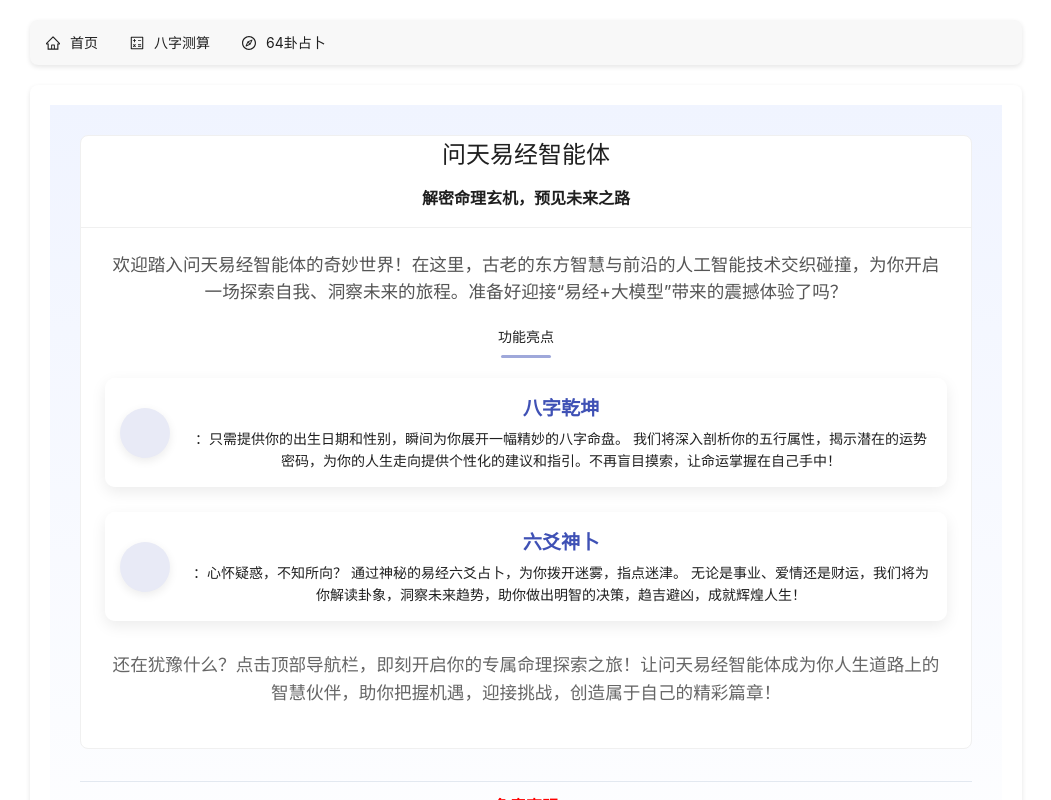
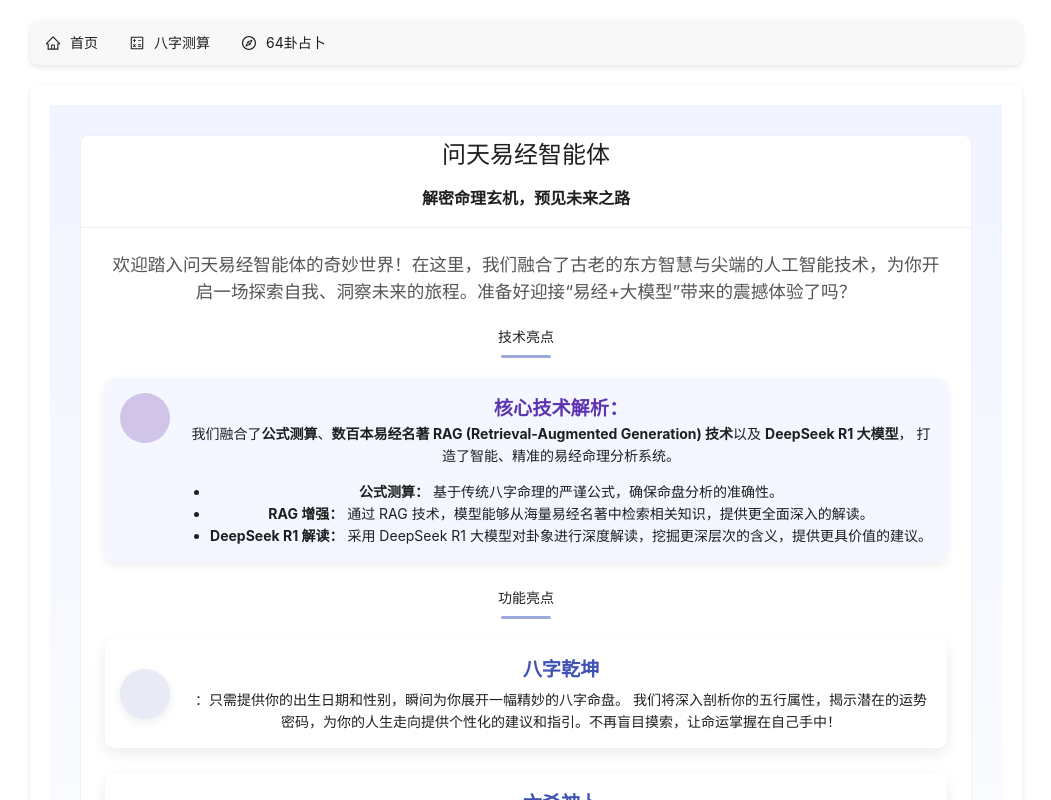
Before and after one commit to 593817844/wtian, a Vue app in the folder ui/: page /home in a window 1280 px wide. Shown: the top 800 px of the page, without its empty margins (114-1165 px from the left). Built offline with nearby package versions, Linux system fonts and the light colour scheme; a small style sheet from the web is missing.

Commit message:
前端首页美化

```diff
--- a/ui/src/components/HomeView.vue
+++ b/ui/src/components/HomeView.vue
@@ -9,8 +9,34 @@
       </template>
       <div class="prose text-gray-700 leading-relaxed">
         <p class="text-lg intro-text">
-          欢迎踏入问天易经智能体的奇妙世界！在这里，古老的东方智慧与前沿的人工智能技术交织碰撞，为你开启一场探索自我、洞察未来的旅程。准备好迎接“易经+大模型”带来的震撼体验了吗？
+          欢迎踏入问天易经智能体的奇妙世界！在这里，我们融合了古老的东方智慧与尖端的人工智能技术，为你开启一场探索自我、洞察未来的旅程。准备好迎接“易经+大模型”带来的震撼体验了吗？
         </p>
+
+        <h4 class="text-xl font-semibold mt-6 mb-3 text-indigo-800 section-title">技术亮点</h4>
+        <ul class="tech-list">
+          <li class="tech-item">
+            <span class="tech-icon"><i class="iconfont icon-jishuzhichi"></i></span>
+            <div class="tech-content">
+              <strong class="tech-name">核心技术解析：</strong>
+              <p>
+                我们融合了<strong>公式测算</strong>、<strong>数百本易经名著 RAG (Retrieval-Augmented Generation) 技术</strong>以及 <strong>DeepSeek R1 大模型</strong>，
+                打造了智能、精准的易经命理分析系统。
+              </p>
+              <ul>
+                <li>
+                  <strong>公式测算：</strong> 基于传统八字命理的严谨公式，确保命盘分析的准确性。
+                </li>
+                <li>
+                  <strong>RAG 增强：</strong> 通过 RAG 技术，模型能够从海量易经名著中检索相关知识，提供更全面深入的解读。
+                </li>
+                <li>
+                  <strong>DeepSeek R1 解读：</strong> 采用 DeepSeek R1 大模型对卦象进行深度解读，挖掘更深层次的含义，提供更具价值的建议。
+                </li>
+              </ul>
+            </div>
+          </li>
+        </ul>
+
         <h4 class="text-xl font-semibold mt-6 mb-3 text-indigo-800 section-title">功能亮点</h4>
         <ul class="feature-list">
           <li class="feature-item">
@@ -28,6 +54,7 @@
             </div>
           </li>
         </ul>
+
         <p class="call-to-action">
           还在犹豫什么？点击顶部导航栏，即刻开启你的专属命理探索之旅！让问天易经智能体成为你人生道路上的智慧伙伴，助你把握机遇，迎接挑战，创造属于自己的精彩篇章！
         </p>
@@ -181,4 +208,50 @@ export default {
 .disclaimer p {
   margin-bottom: 0.25rem;
 }
+
+/* 技术亮点样式 */
+.tech-list {
+  list-style: none;
+  padding: 0;
+}
+
+.tech-item {
+  display: flex;
+  align-items: flex-start;
+  margin-bottom: 25px;
+  padding: 15px;
+  border-radius: 10px;
+  background-color: rgba(240, 244, 255, 0.7); /* 浅色背景 */
+  box-shadow: 0 3px 10px rgba(0, 0, 0, 0.08);
+}
+
+.tech-icon {
+  width: 50px;
+  height: 50px;
+  border-radius: 50%;
+  background-color: #d1c4e9; /* 浅紫色 */
+  color: #673ab7; /* 深紫色 */
+  display: flex;
+  justify-content: center;
+  align-items: center;
+  font-size: 1.5rem;
+  margin-right: 20px;
+}
+
+.tech-content {
+  flex: 1;
+}
+
+.tech-content ul {
+  list-style: disc;
+  padding-left: 20px;
+  margin-top: 10px;
+}
+
+.tech-name {
+  font-size: 1.2rem;
+  font-weight: 600;
+  color: #5e35b1; /* 深紫色 */
+  margin-bottom: 5px;
+}
 </style>
```
